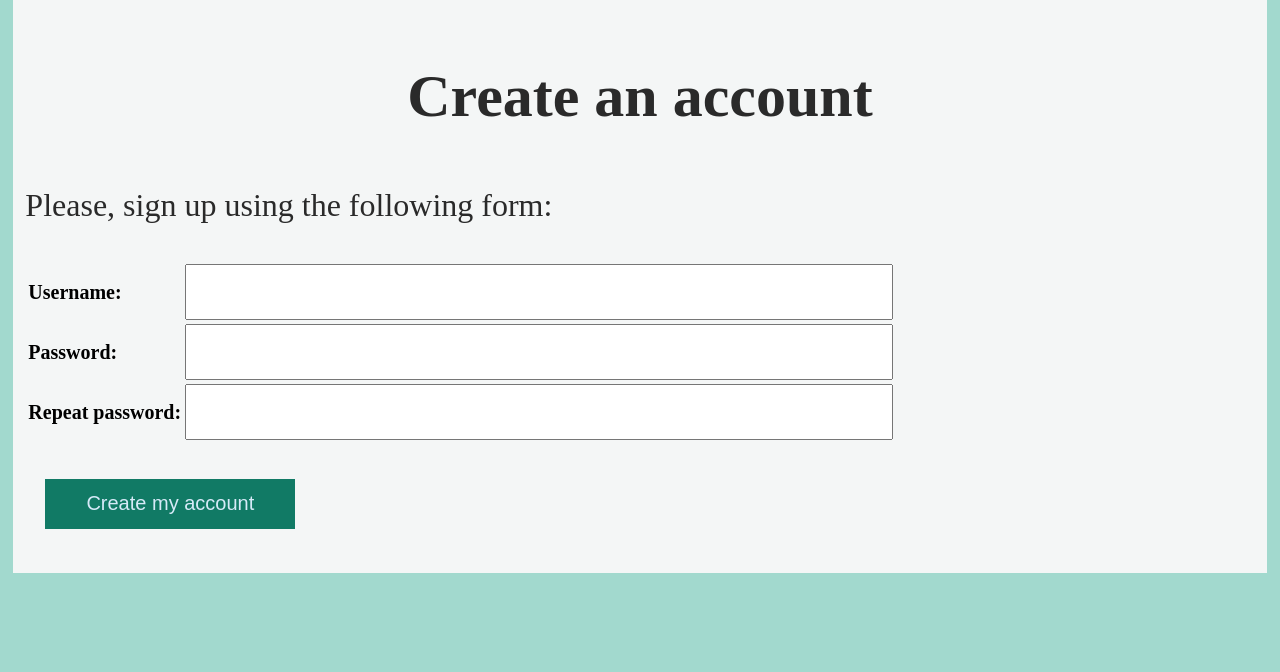
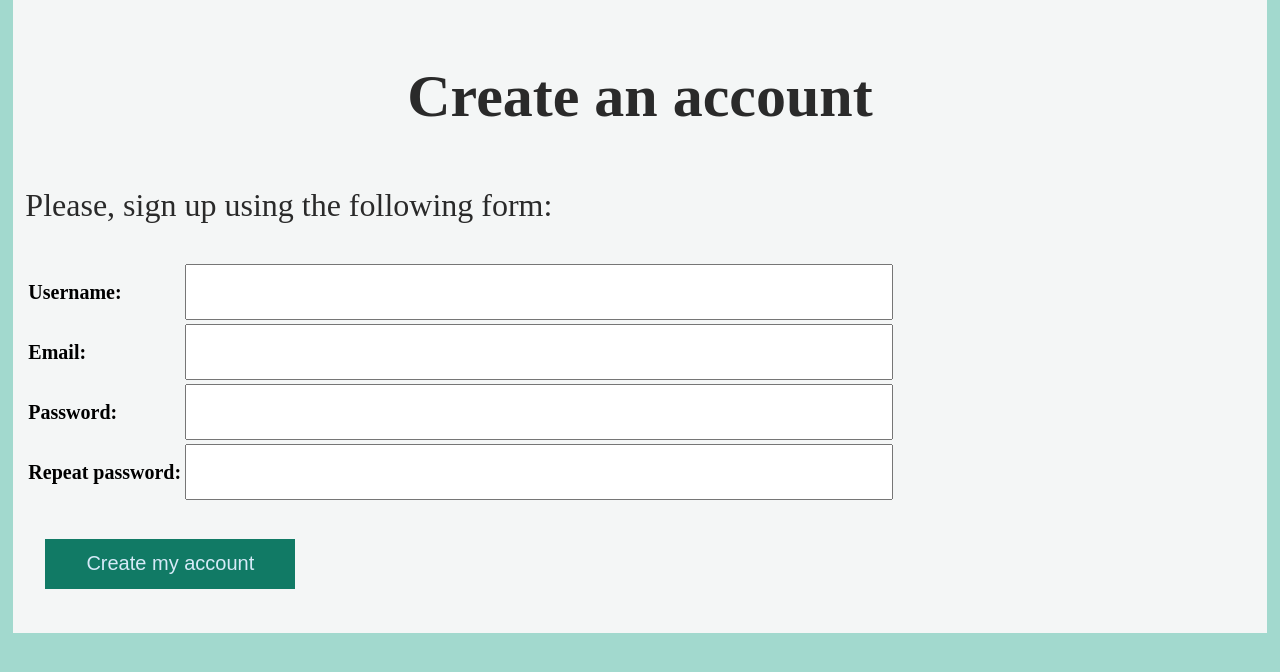
Before and after one commit to Sofiika/parser-generator, a Django app: page /generator/register/ in a window 1280 px wide. Shown: the top 672 px of the page. Run offline with Django 4.2, Linux system fonts and the light colour scheme; some web fonts are replaced.

Commit message:
little fixes

```diff
--- a/generator/forms.py
+++ b/generator/forms.py
@@ -52,7 +52,7 @@ class UserRegistrationForm(forms.ModelForm):
 
     class Meta:
         model = User
-        fields = ('username',)
+        fields = ('username', 'email',)
 
     def clean_password2(self):
         cd = self.cleaned_data
--- a/generator/templates/account/register.html
+++ b/generator/templates/account/register.html
@@ -15,6 +15,10 @@
                     <td>{{ user_form.username }}</td>
                 </tr>
                 <tr>
+                    <td><b>Email: </b></td>
+                    <td>{{ user_form.email }}</td>
+                </tr>
+                <tr>
                     <td><b>Password: </b></td>
                     <td>{{ user_form.password }}</td>
                 </tr>
--- a/templates/registration/login.html
+++ b/templates/registration/login.html
@@ -1,4 +1,4 @@
-<!-- Страница аутентификации -->
+<!-- Страница авторизации -->
 
 {% extends "base_generic.html" %}
 
```
